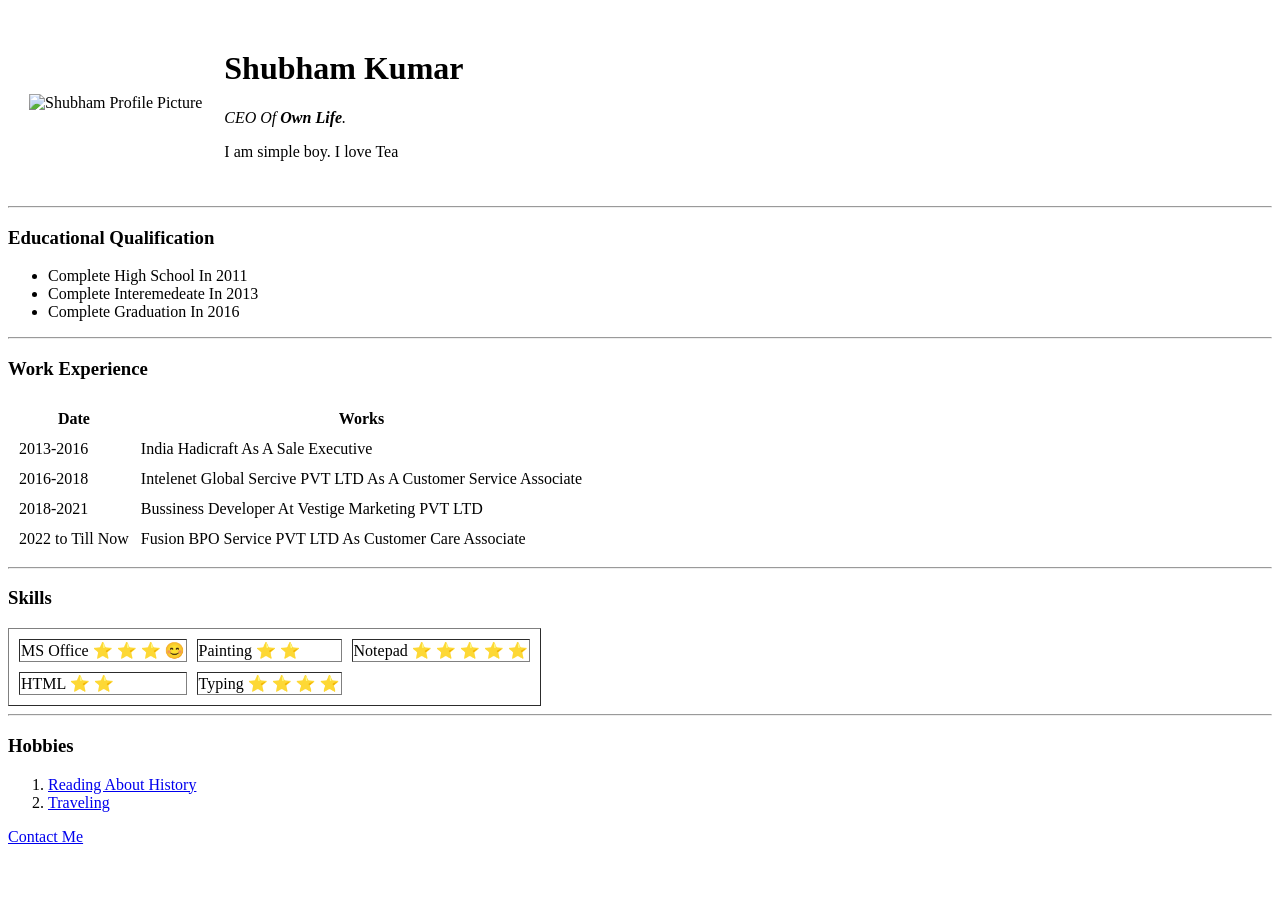
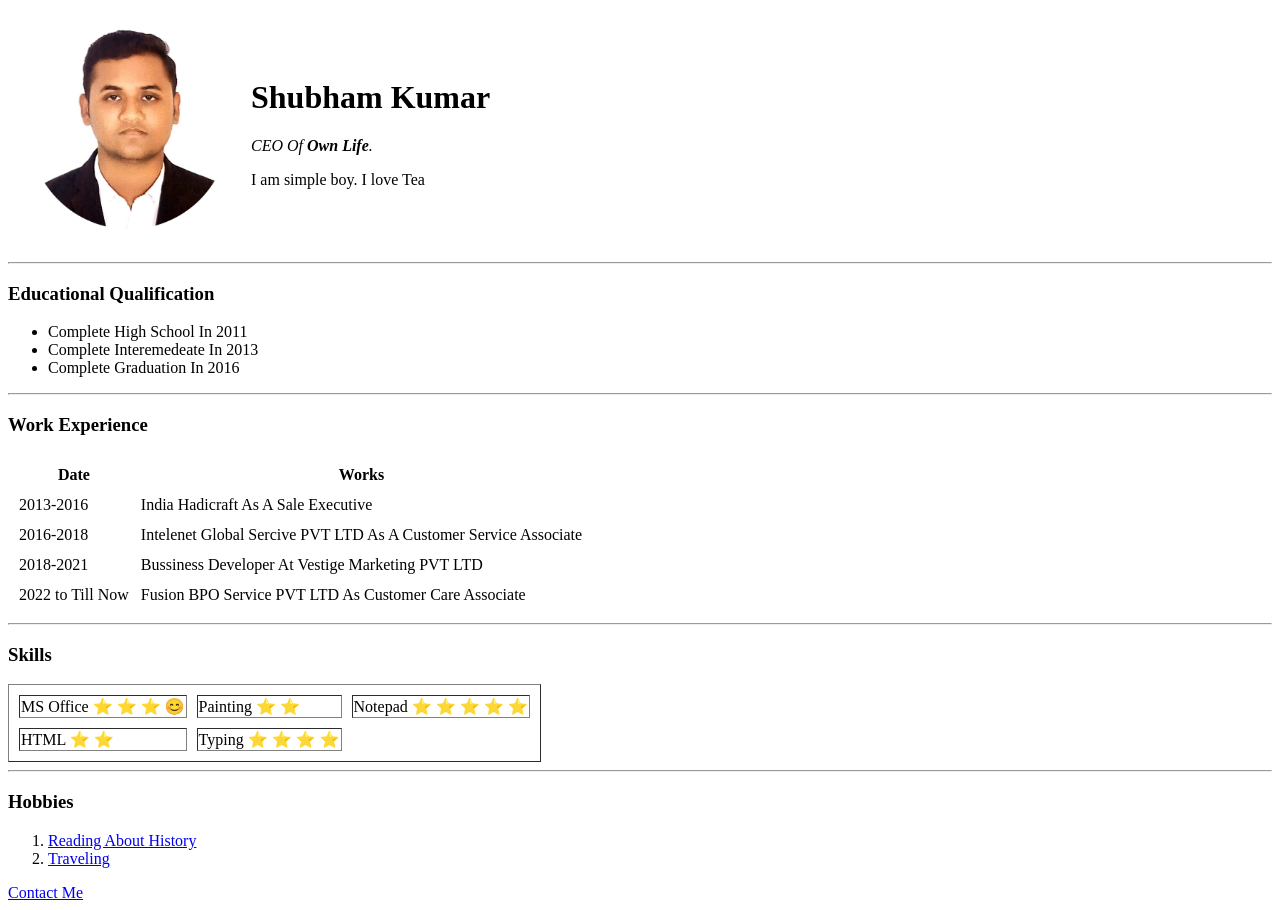
Before and after one commit to ShubhamKashyap86/cv, a plain HTML site: page index.html in a window 1280 px wide. Before the commit the page ends 854 px from the top, so only its background shows below. Drawn offline with Linux system fonts and the light colour scheme.

Commit message:
image update

```diff
--- a/index.html
+++ b/index.html
@@ -8,7 +8,7 @@
 <body>
 <table cellspacing="20">
     <tr>
-        <td> <img src="Shubham-modified.png" alt="Shubham Profile Picture" width="200" height="200"></td>
+        <td> <img src="image/shubham-modified.png" alt="Shubham Profile Picture" width="200" height="200"></td>
 
         <td>   <h1>Shubham Kumar</h1>
             <p><em>CEO Of <strong>Own Life</strong>.</em></p>
```
